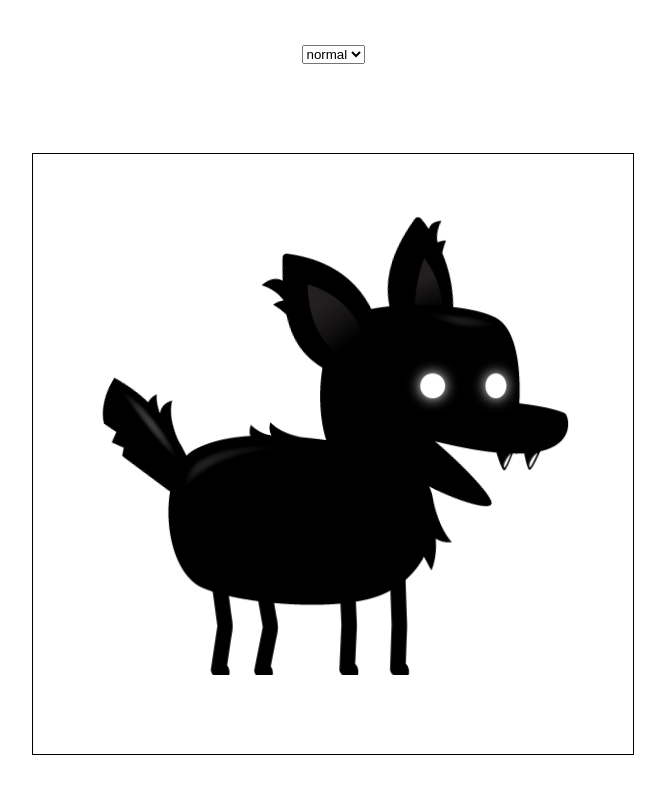
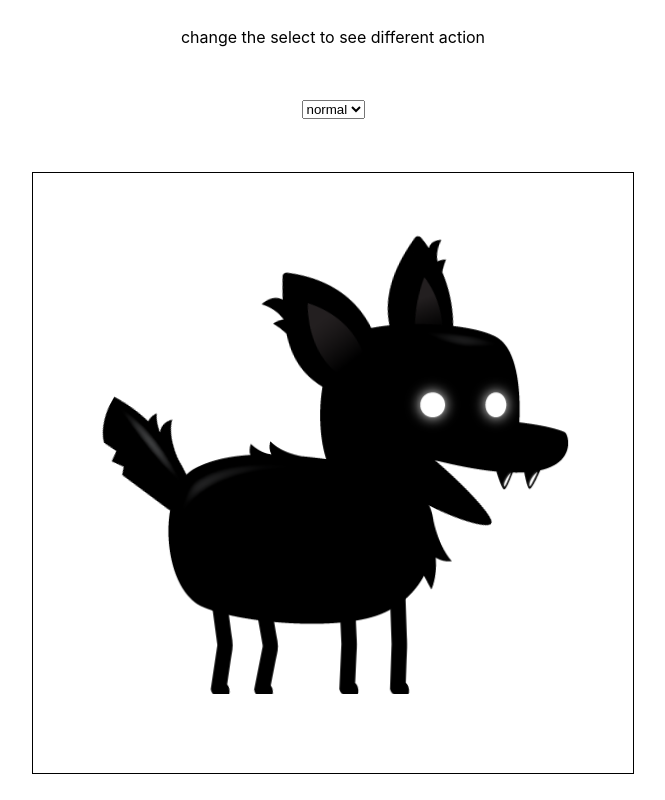
Before and after one commit to wine-fall/my-ThreeJs, a React app: page /canvas/shadowDog in a window 1280 px wide. Shown: the whole page, without its empty margins (307-972 px from the left). Built offline with nearby package versions, Linux system fonts and the light colour scheme.

Commit message:
chore: change import path and add txt for shadowdog

```diff
--- a/src/views/Canvas/ShadowDog/index.tsx
+++ b/src/views/Canvas/ShadowDog/index.tsx
@@ -1,7 +1,7 @@
 import React, {ChangeEventHandler, useEffect, useRef} from 'react';
 import {CommonWrapper} from '@/components';
 import shadowDogPic from '@/assets/img/shadow_dog.png';
-import {ActionTypeOpts} from './constant';
+import {ActionTypeOpts} from '../constant';
 
 const ShadowDog: React.FC = () => {
 
@@ -63,6 +63,7 @@ const ShadowDog: React.FC = () => {
 
     return (
         <CommonWrapper>
+            change the select to see different action
             <select onChange={handleSelcetChange}>
                 {ActionTypeOpts.map((opt) => {
                     return <option key={opt.name} value={opt.name}>{opt.name}</option>;
```
Also changed, not shown: src/views/Canvas/constant.ts (line endings or trailing spaces).
